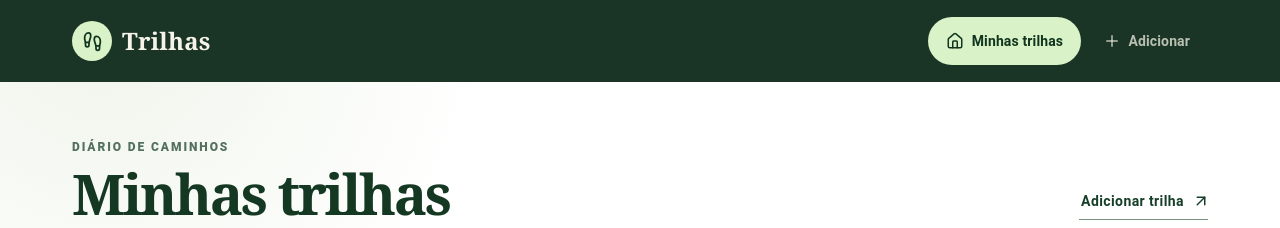
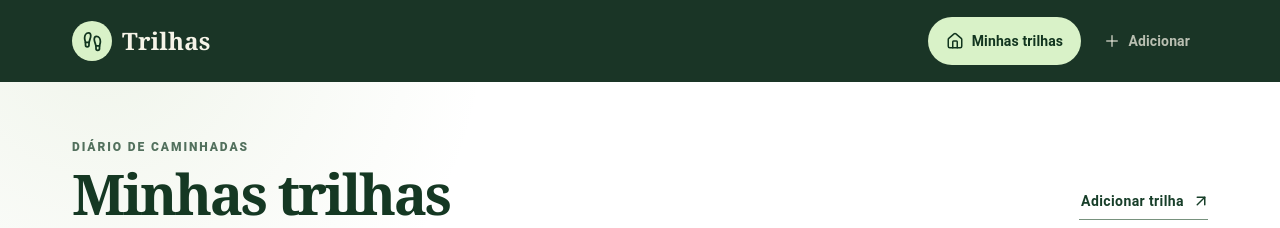
Before and after one commit to davhyandrade/davhyandrade-trails, a Next.js app: page / in a window 1280 px wide. Shown: the top 228 px of the page. Built offline with nearby package versions, Linux system fonts and the light colour scheme.

Commit message:
refact(HomePage): changes text from `caminhos` to `caminhadas`

```diff
--- a/src/app/page.tsx
+++ b/src/app/page.tsx
@@ -34,7 +34,7 @@ function HomePage() {
               mb: 1.2,
             }}
           >
-            Diário de caminhos
+            Diário de caminhadas
           </Typography>
 
           <Typography
```
